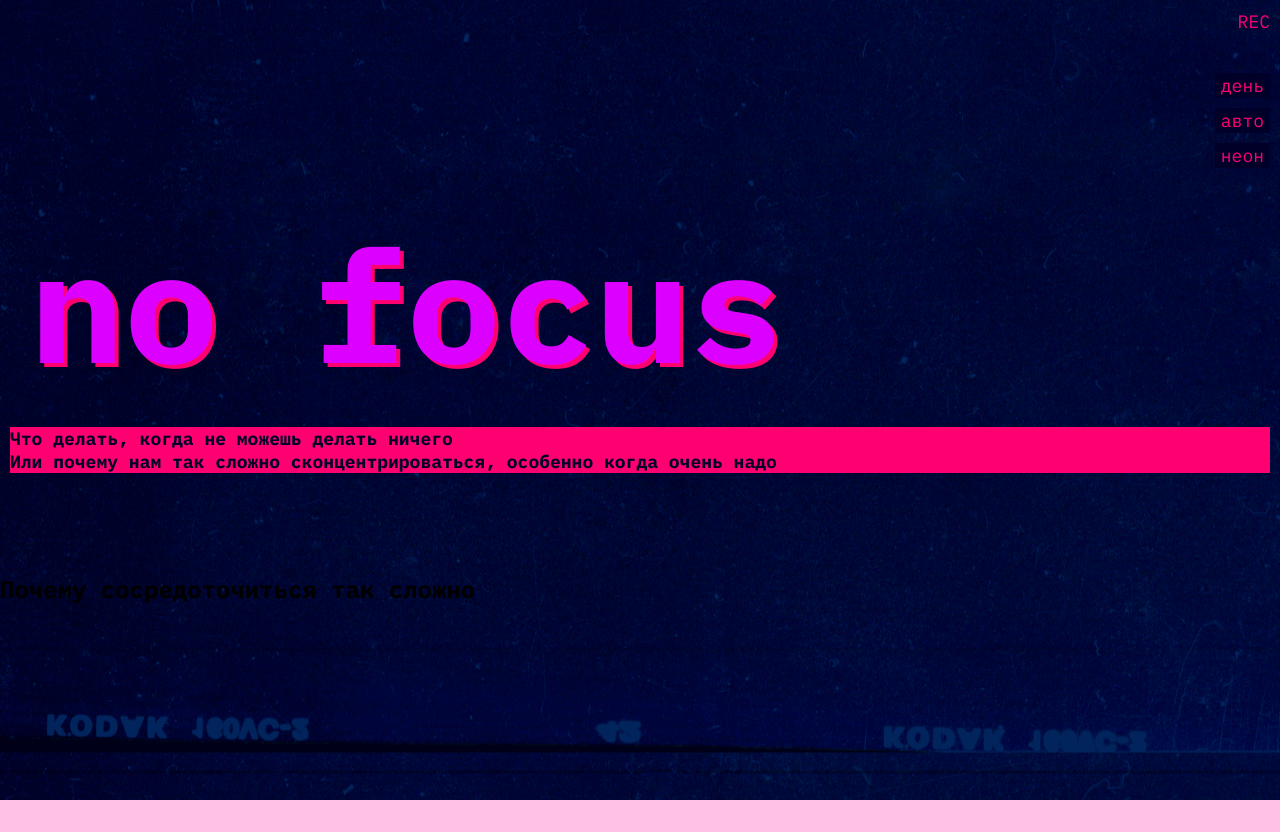
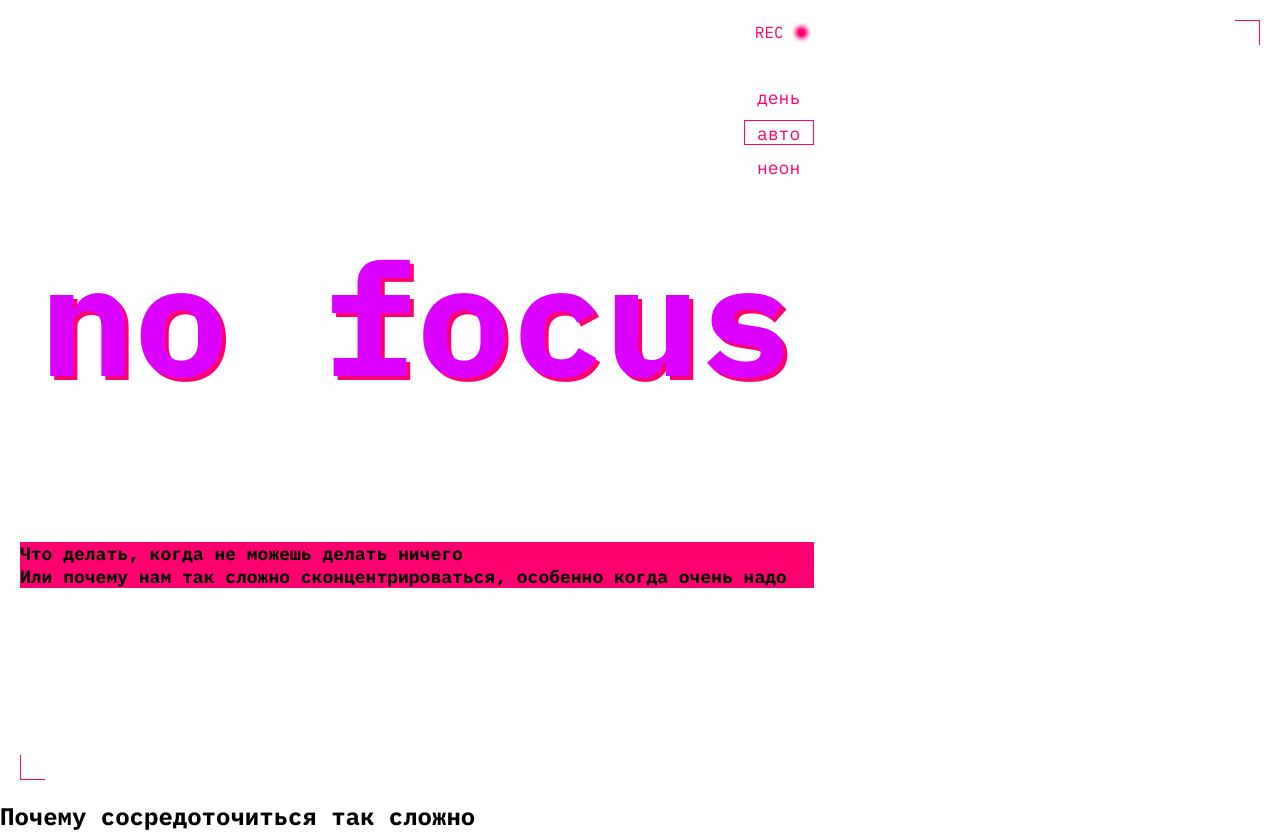
Before and after one commit to dmasalex197/slozhno-sosredotochitsya, a plain HTML site: page index.html in a window 1280 px wide. Before the commit the page ends 800 px from the top, so only its background shows below. Drawn offline with Linux system fonts and the light colour scheme.

Commit message:
finish_header

```diff
--- a/index.html
+++ b/index.html
@@ -17,7 +17,7 @@
   </head>
   <body class="page">
     <header class="header decorated-zone">
-      <div class="header__lamp">REC</div>
+      <div class="header__rec" aria-hidden="true"></div>
       <nav class="header__theme-menu">
         <ul class="header__theme-menu-list">
           <li class="header__theme-menu-item">
@@ -45,10 +45,13 @@
         </ul>
       </nav>
       <h1 class="header__title">no focus</h1>
-      <p class="header__text">Что делать, когда не можешь делать ничего</p>
-      <p class="header__text">
-        Или почему нам так сложно сконцентрироваться, особенно когда очень надо
-      </p>
+      <div class="header__text">
+        <p>Что делать, когда не можешь делать ничего</p>
+        <p>
+          Или почему нам так сложно сконцентрироваться, особенно когда очень
+          надо
+        </p>
+      </div>
     </header>
     <main class="content">
       <section>
--- a/styles/dark.css
+++ b/styles/dark.css
@@ -5,10 +5,11 @@
 */
 
 :root {
-  --accent-color: #ff0070;
+  /* --accent-color: #ff0070;
   --bg-color: #000028;
   --shadow-color: #db00ff;
   --main-font: "IBM Plex mono";
+  --background-image: url(../images/cover-image-dark.png); */
 }
 
 .page.theme_dark {
@@ -16,81 +17,5 @@
     Так стили написанные ниже будут иметь больший вес,
     чем стили в медиазапросе предпочтений пользователя
   */
-  background-color: var(--bg-color);
+  background-image: var(--background-image);
 }
-
-.page {
-  font-family: var(--main-font);
-  background-image: url(../images/cover-image-dark.png);
-  background-position: center;
-}
-
-.header {
-  display: grid;
-  grid-template-areas:
-    "header__lamp"
-    "header__theme-menu"
-    "header__title"
-    "header__text";
-  padding: 10px;
-  grid-auto-rows: min-content;
-  margin-bottom: 90px;
-}
-
-.header__theme-menu {
-  text-align: right;
-  margin-bottom: 68px;
-}
-
-.header__title {
-  color: var(--shadow-color);
-  font-size: 116px;
-  font-weight: 700;
-  line-height: 96px;
-  text-align: left;
-  text-shadow: 4px 4px 0 var(--accent-color);
-  margin-bottom: 55px;
-}
-
-.header__text {
-  color: var(--bg-color);
-  background-color: var(--accent-color);
-  font-weight: 700;
-  font-size: 18px;
-}
-
-.header__lamp {
-  font-size: 18px;
-  color: var(--accent-color);
-  text-align: right;
-  margin-bottom: 40px;
-}
-
-@media (min-width: 375px) {
-  .header__title {
-    font-size: clamp(7.25rem, 7.0115rem + 1.0178vw, 7.5rem);
-  }
-}
-
-@media (min-width: 768px) and (min-width: 1024px) {
-  .header__title {
-    font-size: clamp(7.5rem, 0.5625rem + 14.4531vw, 9.8125rem);
-    padding: 20px;
-  }
-}
-
-.header__theme-menu-list {
-  display: grid;
-  gap: 10px;
-}
-
-.header__theme-menu-item {
-  color: var(--accent-color);
-  font-size: 18px;
-}
-
-.header__theme-menu-button {
-  text-transform: lowercase;
-  background-color: var(--bg-color);
-  border: none;
-}
--- a/styles/style.css
+++ b/styles/style.css
@@ -1,6 +1,144 @@
-/* Основные стили проекта. Это стили для темы, которую вы верстаете первой. */
+:root {
+  /* --accent-color: #ff0070; */
+  /* --shadow-color: #db00ff; */
+  /* --bg-color: #000028; */
+}
+.page {
+  font-family: var(--main-font);
+  background-position: center;
+  background-size: cover;
+  background-attachment: fixed;
+}
 
-.page {
-  /* сохраните в разметке и стилях класс page. На его основе работает скрипт. */
-  background-color: #FFC2E6;
+.header {
+  display: grid;
+  grid-template-rows: 65px 164px 247px 148px;
+  /* grid-template-rows: 65px 163px 247px; */
+  padding: clamp(0.625rem, 0.0286rem + 2.5445vw, 1.25rem);
+  justify-content: space-between;
+  min-height: 100vh;
 }
+
+.decorated-zone::before {
+  content: "";
+  border-right: 1px solid var(--accent-color);
+  border-top: 1px solid var(--accent-color);
+  width: 25px;
+  height: 25px;
+  justify-self: end;
+}
+
+.header::before {
+  position: absolute;
+}
+
+.decorated-zone::after {
+  content: "";
+  border-left: 1px solid var(--accent-color);
+  border-bottom: 1px solid var(--accent-color);
+  width: 25px;
+  height: 25px;
+  margin-top: auto;
+}
+
+.header__rec {
+  display: flex;
+  justify-content: flex-end;
+  gap: 3px;
+  color: var(--accent-color);
+}
+
+.header__rec::before {
+  content: "REC";
+  line-height: 25px;
+  margin-right: 30px;
+}
+
+.header__rec::after {
+  content: "";
+  position: absolute;
+  background: var(--accent-color);
+  border-radius: 15px;
+  inline-size: 7px;
+  block-size: 7px;
+  border-radius: 50%;
+  flex-shrink: 0;
+  box-shadow: 0 0 4px 3px var(--accent-color);
+  margin: 9px 9px 0 0;
+  display: block;
+}
+
+.header__theme-menu {
+  display: grid;
+  justify-content: end;
+}
+
+.header__theme-menu-list {
+  display: grid;
+  grid-template-rows: repeat(3, min-content);
+  gap: 10px;
+  line-height: 1.3;
+}
+
+.header__theme-menu-item {
+  background-color: inherit;
+  color: var(--accent-color);
+  font-size: var(--font-size);
+}
+
+.header__theme-menu-button {
+  text-transform: lowercase;
+  background-color: var(--bg-color);
+  border: none;
+  width: 70px;
+  height: 25px;
+  cursor: pointer;
+}
+
+.header__theme-menu-button:focus {
+  border: none;
+  border-bottom: 1px solid var(--accent-color);
+}
+
+.header__theme-menu-button:focus {
+  border: none;
+  border-bottom: 1px solid var(--accent-color);
+}
+
+.header__theme-menu-button_active {
+  pointer-events: none;
+  border: 1px solid var(--accent-color, rgba(255, 0, 112));
+}
+
+.header__title {
+  color: var(--shadow-color);
+  font-size: 116px;
+  font-weight: 700;
+  line-height: 96px;
+  text-align: left;
+  text-shadow: 4px 4px 0 var(--accent-color);
+  justify-content: center;
+  align-items: center;
+}
+
+.header__text {
+  background-color: var(--accent-color);
+  font-weight: 700;
+  font-size: var(--font-size);
+  line-height: 23px;
+  margin-block-start: auto;
+  margin-block-end: calc(66px - 10px);
+}
+
+@media (min-width: 375px) {
+  .header__title {
+    font-size: clamp(7.25rem, 7.0115rem + 1.0178vw, 7.5rem);
+  }
+}
+
+@media (min-width: 768px) and (min-width: 1024px) {
+  .header__title {
+    font-size: clamp(7.5rem, 0.5625rem + 14.4531vw, 9.8125rem);
+    padding: 20px;
+  }
+}
--- a/styles/variables.css
+++ b/styles/variables.css
@@ -2,3 +2,11 @@
   Переменные для вашего проекта
   и их переопределение под различные устройства
 */
+
+:root {
+  --accent-color: #ff0070;
+  --shadow-color: #db00ff;
+  --main-font: "IBM Plex mono";
+  --background-image: url(../images/cover-image-dark.png);
+  --font-size: 18px;
+}
```
